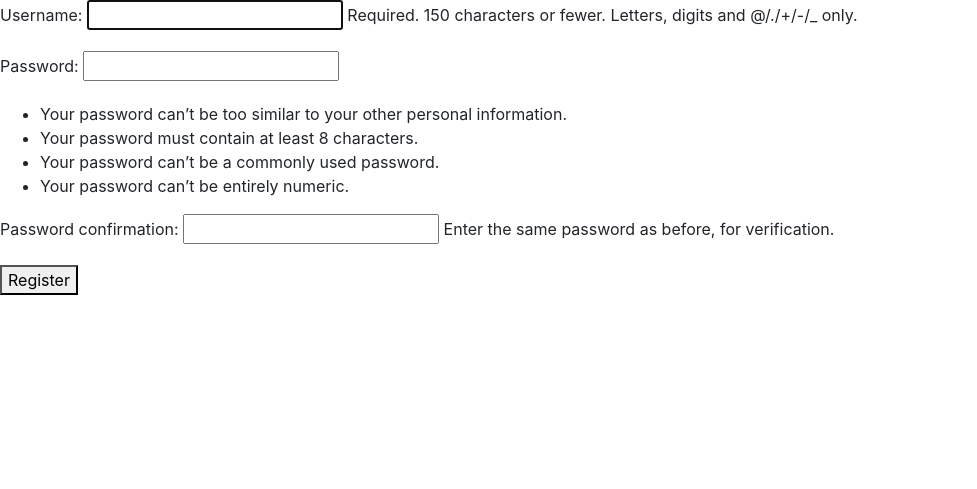
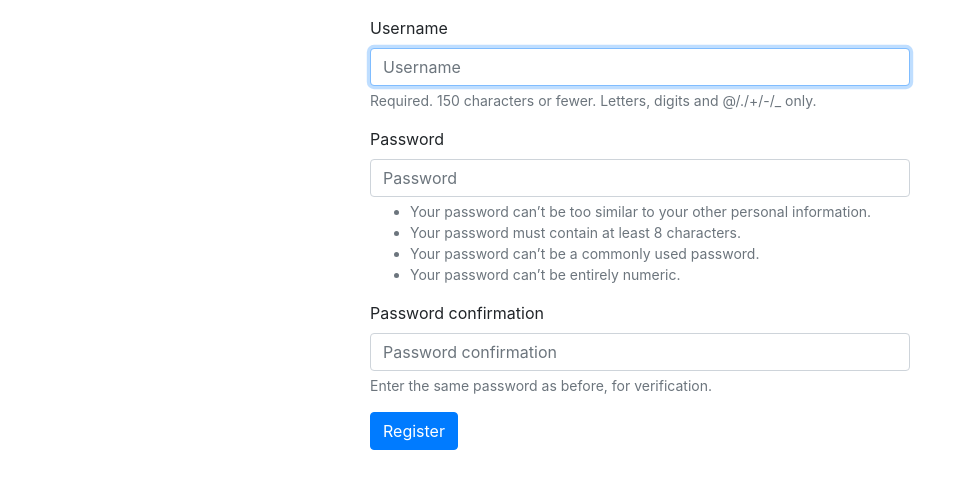
Before and after one commit to Mohammadhussain257/learning_log, a Django app: page /users/register/ in a window 1280 px wide. Shown: the part 56-545 px from the top of the page, without its empty margins (0-977 px from the left). Run offline with Django 3.2, Linux system fonts and the light colour scheme; some libraries are stand-ins or nearby versions.

Commit message:
register page stylin

```diff
--- a/templates/registration/register.html
+++ b/templates/registration/register.html
@@ -1,9 +1,18 @@
 {% extends 'base.html' %}
+{% load bootstrap4 %}
 {% block content %}
-    <form method="post" action="{% url 'users:register' %}">
-    {% csrf_token %}
-    {{ form.as_p }}
-    <button name="submit">Register</button>
-    <input type="hidden" name="next" value="{% url 'learning_logs:index' %}" />
-    </form>
+    <div class="container mt-3">
+    <div class="row">
+    <div class="offset-3"></div>
+    <div class="col-6">
+        <form method="post" action="{% url 'users:register' %}" class="form">
+        {% csrf_token %}
+        {% bootstrap_form form %}
+        <button name="submit" class="btn btn-primary">Register</button>
+        <input type="hidden" name="next" value="{% url 'learning_logs:index' %}" />
+        </form>
+    </div>
+    <div class="offset-3"></div>
+    </div>
+    </div>
 {% endblock content %}
```
